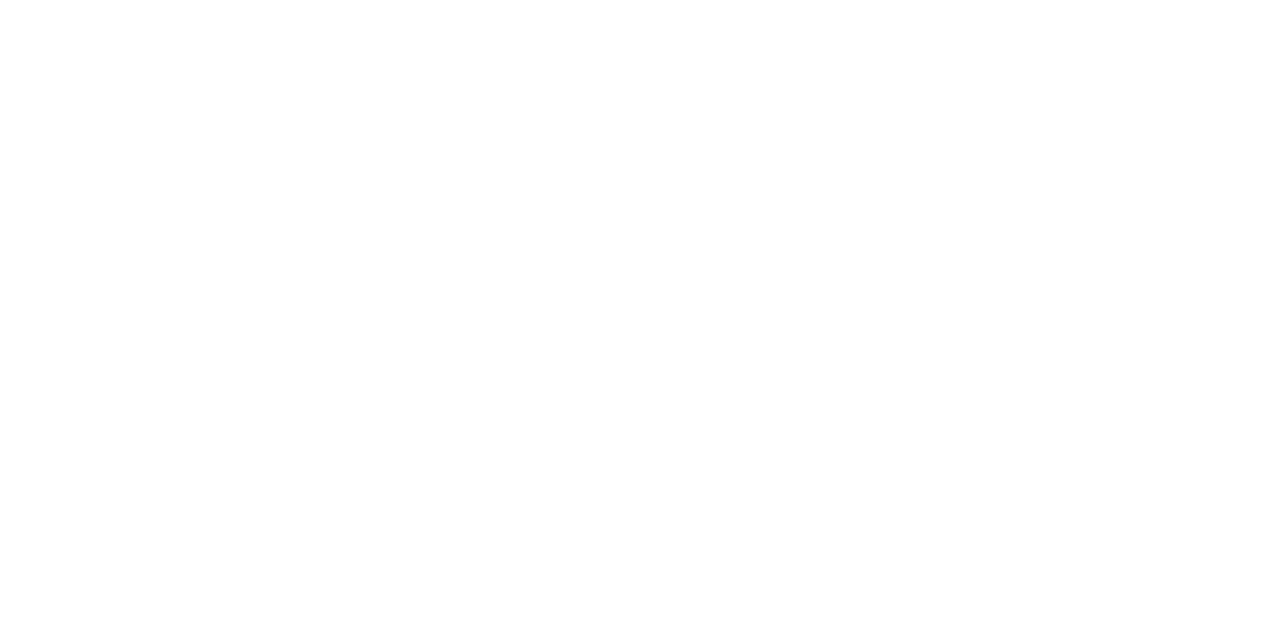
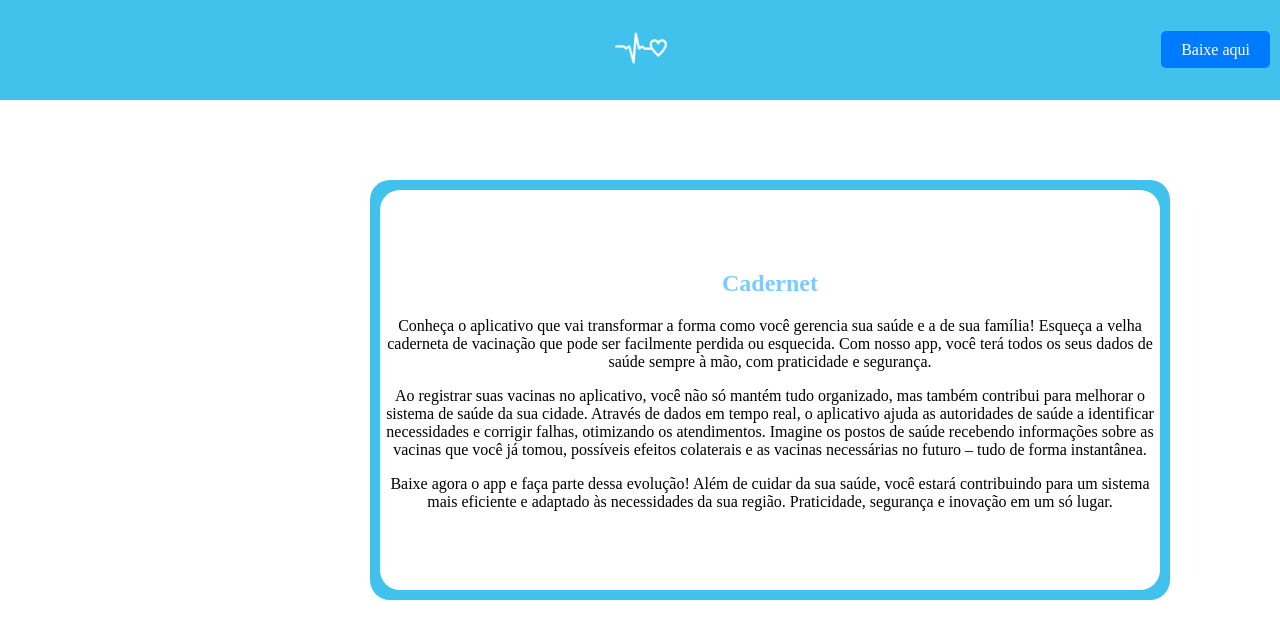
Before and after one commit to anaprr/SiteVacina, a plain HTML site: page index.html in a window 1280 px wide. Drawn offline with Linux system fonts and the light colour scheme.

Commit message:
atualizacao

```diff
--- /dev/null
+++ b/assets/index.css
@@ -0,0 +1,94 @@
+
+.caixa{
+    background-color: #40C2ED;
+    width: 800px;
+    height: 420px;
+    border-radius: 20px;
+    margin: 0;
+    padding: 0;
+    margin-left: 250px;
+}
+.caixa2{
+    background-color: #ffffff;
+    margin: 10px;
+    position: absolute;
+    width: 780px;
+   height: 400px;
+    text-align: center;
+    border-color: black;
+    border-radius: 20px;
+}
+.caixona{
+    margin-top: 180px;
+    margin-left: 120px;
+}
+.caixatexto{
+    display: block;
+    margin-top: 80px;
+}
+body {
+    height: 100%;
+    width: 100%;
+    background-color: #ffffff;
+
+}
+html, body, nav, ul, li, a{
+    padding: 0;
+    margin: 0;
+    border: none;
+    background-color: #ffffff;
+}
+
+.menu {
+    width: 100%;
+    height: 80px;
+    position: fixed;
+    top: 0;
+    left: 0;
+    display: flex;
+    justify-content: center;
+    align-items: center;
+    background-color: #40C2ED; /* add a background color to the menu */
+  }
+
+  .logo {
+    text-align: center;
+  }
+
+  .logo img {
+    display: inline-block;
+    margin: 0 auto;
+    height: 130px;
+    width: 130px;
+  }
+.Titulo{
+    color: #7ACBFF;
+}
+
+.menu {
+    display: flex;
+    align-items: center;
+    height: 100px;
+    width: 100%;
+  }
+
+.logo {
+    margin: 0 auto;
+    margin-left: 45%;
+  }
+
+  .botao {
+    margin-left: auto;
+    margin-right: 10px;
+  }
+
+  .botao span {
+    background-color: #007bff;
+    color: #ffffff;
+    padding: 10px 20px;
+    border-radius: 5px;
+  }
+
+  .botao span:hover {
+    background-color: #0069d9;
+  }
--- a/index.html
+++ b/index.html
@@ -3,9 +3,34 @@
 <head>
     <meta charset="UTF-8">
     <meta name="viewport" content="width=device-width, initial-scale=1.0">
-    <title>Document</title>
+    <link rel="stylesheet" href="assets/index.css">
+    <title>Site</title>
 </head>
 <body>
+   <div class="menu">
+     <div class="logo">
+        <img src="assets/logo.png"/>
+     </div>
+     <div class="botao">
+        <span>Baixe aqui</span>
+     </div>
+   </div>
+    <div>
+        <div class="caixona">
+            <div class="caixa">
+                <div class="caixa2">
+                    <div class="caixatexto">
+                        <h2 class="Titulo">Cadernet</h2>
+                        <span>Conheça o aplicativo que vai transformar a forma como você gerencia sua saúde e a de sua família! Esqueça a velha caderneta de vacinação que pode ser facilmente perdida ou esquecida. Com nosso app, você terá todos os seus dados de saúde sempre à mão, com praticidade e segurança.
+                            <p></p>
+                            Ao registrar suas vacinas no aplicativo, você não só mantém tudo organizado, mas também contribui para melhorar o sistema de saúde da sua cidade. Através de dados em tempo real, o aplicativo ajuda as autoridades de saúde a identificar necessidades e corrigir falhas, otimizando os atendimentos. Imagine os postos de saúde recebendo informações sobre as vacinas que você já tomou, possíveis efeitos colaterais e as vacinas necessárias no futuro – tudo de forma instantânea.
+                            <p></p>
+                            Baixe agora o app e faça parte dessa evolução! Além de cuidar da sua saúde, você estará contribuindo para um sistema mais eficiente e adaptado às necessidades da sua região. Praticidade, segurança e inovação em um só lugar.</span>
 
+                    </div>
+                </div>
+            </div>
+        </div>
+    </div>
 </body>
 </html>
```
Also changed, not shown: assets/logo.png (added).
